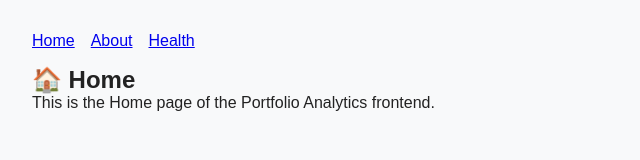
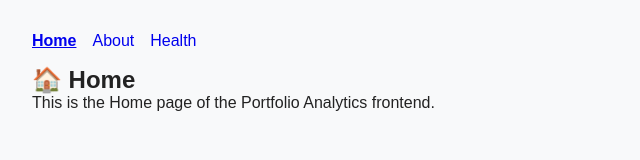
Before and after one commit to rluetken-dev/portfolio-analytics-frontend, a React (Vite) app: page / in a window 1280 px wide. Shown: the top 160 px of the page, without its empty margins (0-640 px from the left). Built offline with nearby package versions, Linux system fonts and the light colour scheme; no server answers.

Commit message:
refactor(ui): extract NavBar component and highlight active route

```diff
--- a/src/App.tsx
+++ b/src/App.tsx
@@ -1,32 +1,30 @@
 // src/App.tsx
 
 import React from "react";
+import { Routes, Route } from "react-router-dom";
 
-// Import routing components
-import { Routes, Route, Link } from "react-router-dom";
-
-// Import our new pages
+// Import pages
 import Home from "./pages/Home";
 import About from "./pages/About";
 import Health from "./pages/Health";
 
+// Import components
+import NavBar from "./components/NavBar";
+
+/**
+ * Main App component.
+ * Wraps navigation and route definitions.
+ */
 function App() {
   return (
     <div style={{ padding: "2rem", fontFamily: "Arial, sans-serif" }}>
-      <nav style={{ marginBottom: "1rem" }}>
-        <Link to="/" style={{ marginRight: "1rem" }}>
-          Home
-        </Link>
-        <Link to="/about" style={{ marginRight: "1rem" }}>
-          About
-        </Link>
-        <Link to="/health">Health</Link>
-      </nav>
+      {/* Top navigation (separate component) */}
+      <NavBar />
 
+      {/* Route definitions */}
       <Routes>
         <Route path="/" element={<Home />} />
         <Route path="/about" element={<About />} />
-        {/* New health check route */}
         <Route path="/health" element={<Health />} />
       </Routes>
     </div>
--- /dev/null
+++ b/src/components/NavBar.tsx
@@ -0,0 +1,33 @@
+// src/components/NavBar.tsx
+import React from "react";
+import { Link, useLocation } from "react-router-dom";
+
+/**
+ * Simple top navigation bar.
+ * - Extracted as a component to keep App.tsx small and readable.
+ * - Highlights the active route (very basic).
+ */
+export default function NavBar() {
+  const { pathname } = useLocation();
+
+  // Small helper to style the active link
+  const linkStyle = (to: string): React.CSSProperties => ({
+    marginRight: "1rem",
+    textDecoration: pathname === to ? "underline" : "none",
+    fontWeight: pathname === to ? 700 : 400,
+  });
+
+  return (
+    <nav style={{ marginBottom: "1rem" }}>
+      <Link to="/" style={linkStyle("/")}>
+        Home
+      </Link>
+      <Link to="/about" style={linkStyle("/about")}>
+        About
+      </Link>
+      <Link to="/health" style={linkStyle("/health")}>
+        Health
+      </Link>
+    </nav>
+  );
+}
```
